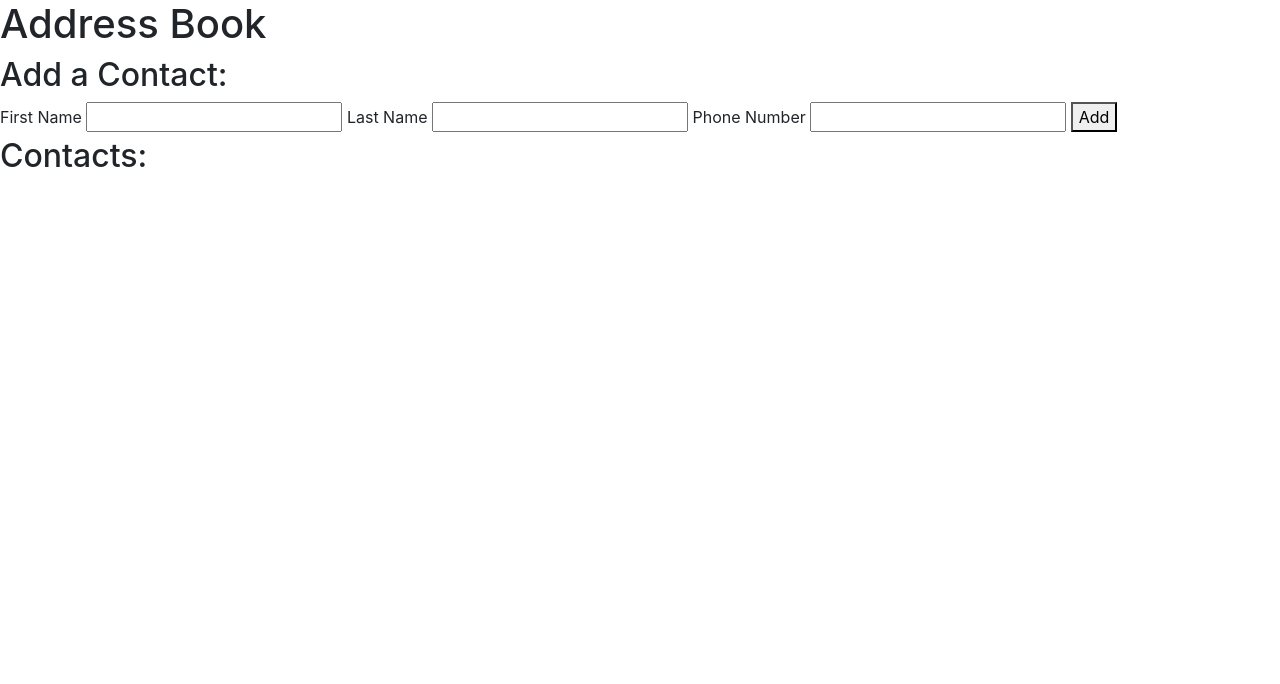
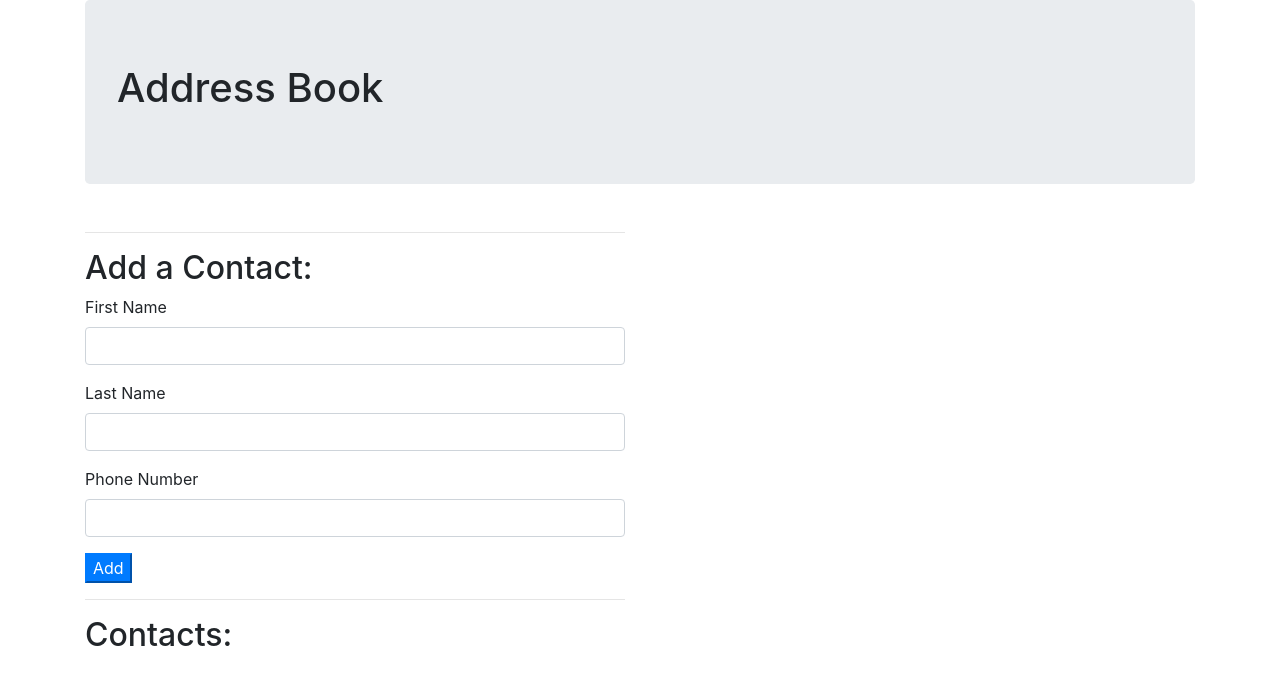
Before and after one commit to Gabeaya/Address-Book-, a plain HTML site: page index.html in a window 1280 px wide. Drawn offline with nearby package versions, Linux system fonts and the light colour scheme.

Commit message:
Add bootstrap styles to html.

```diff
--- a/index.html
+++ b/index.html
@@ -1,40 +1,51 @@
 <!DOCTYPE html>
-<html lang="en">
+<html>
   <head>
-  <meta charset="UTF-8">
-  <meta http-equiv="X-UA-Compatible" content="IE=edge">
-  <meta name="viewport" content="width=device-width, initial-scale=1.0">
     <link rel="stylesheet" href="https://cdn.jsdelivr.net/npm/bootstrap@4.5.3/dist/css/bootstrap.min.css" integrity="sha384-TX8t27EcRE3e/ihU7zmQxVncDAy5uIKz4rEkgIXeMed4M0jlfIDPvg6uqKI2xXr2" crossorigin="anonymous">
     <link href="css/styles.css" rel="stylesheet" type="text/css">
     <script src="js/scripts.js"></script>
-  <title>address book</title>
+    <title>Address Book</title>
   </head>
   <body>
+    <div class="container">
+      <div class="jumbotron">
         <h1>Address Book</h1>
+      </div>
+
+      <div class="row">
+        <div class="col-md-6">
+          <hr>
           <h2>Add a Contact:</h2>
           <form id="new-contact">
+            <div class="form-group">
               <label for="new-first-name">First Name</label>
-    <input type="text" id="new-first-name" name="new-first-name">
-
+              <input type="text"  class="form-control" id="new-first-name" name="new-first-name">
+            </div>
+            <div class="form-group">
               <label for="new-last-name">Last Name</label>
-    <input type="text" id="new-last-name" name="new-last-name">
-
-    <label for="new-phone-number"> Phone Number</label>
-    <input type="text" id="new-phone-number" name="new-phone-numbber">
-
-    <button type="submit">Add</button>
+              <input type="text"  class="form-control" id="new-last-name" name="new-last-name">
+            </div>
+            <div class="form-group">
+              <label for="new-phone-number">Phone Number</label>
+              <input type="text"  class="form-control" id="new-phone-number" name="new-phone-number">
+            </div>
+            <button type="submit" class="btn-primary">Add</button>
           </form>
-
+          <hr>
           <h2>Contacts:</h2>
           <div id="contacts">
-
           </div>
-
+        </div>
+        <div class="col-md-6">
           <div id="contact-details" class="hidden">
-    <p>First name: <span class="first-name"></span></p>
-    <p>Last name: <span class="last-name"></span></p>
+            <h2>Contact Details:</h2>
+            <p>First Name: <span class="first-name"></span></p>
+            <p>Last Name: <span class="last-name"></span></p>
             <p>Phone Number: <span class="phone-number"></span></p>
-    <button class="delete" type="button">Delete</button>
+            <button class="btn-primary delete" type="button">Delete</button>
+          </div>
+        </div>
+      </div>
     </div>
   </body>
 </html>
```
Lines whose indentation alone changed are shown as unchanged.
